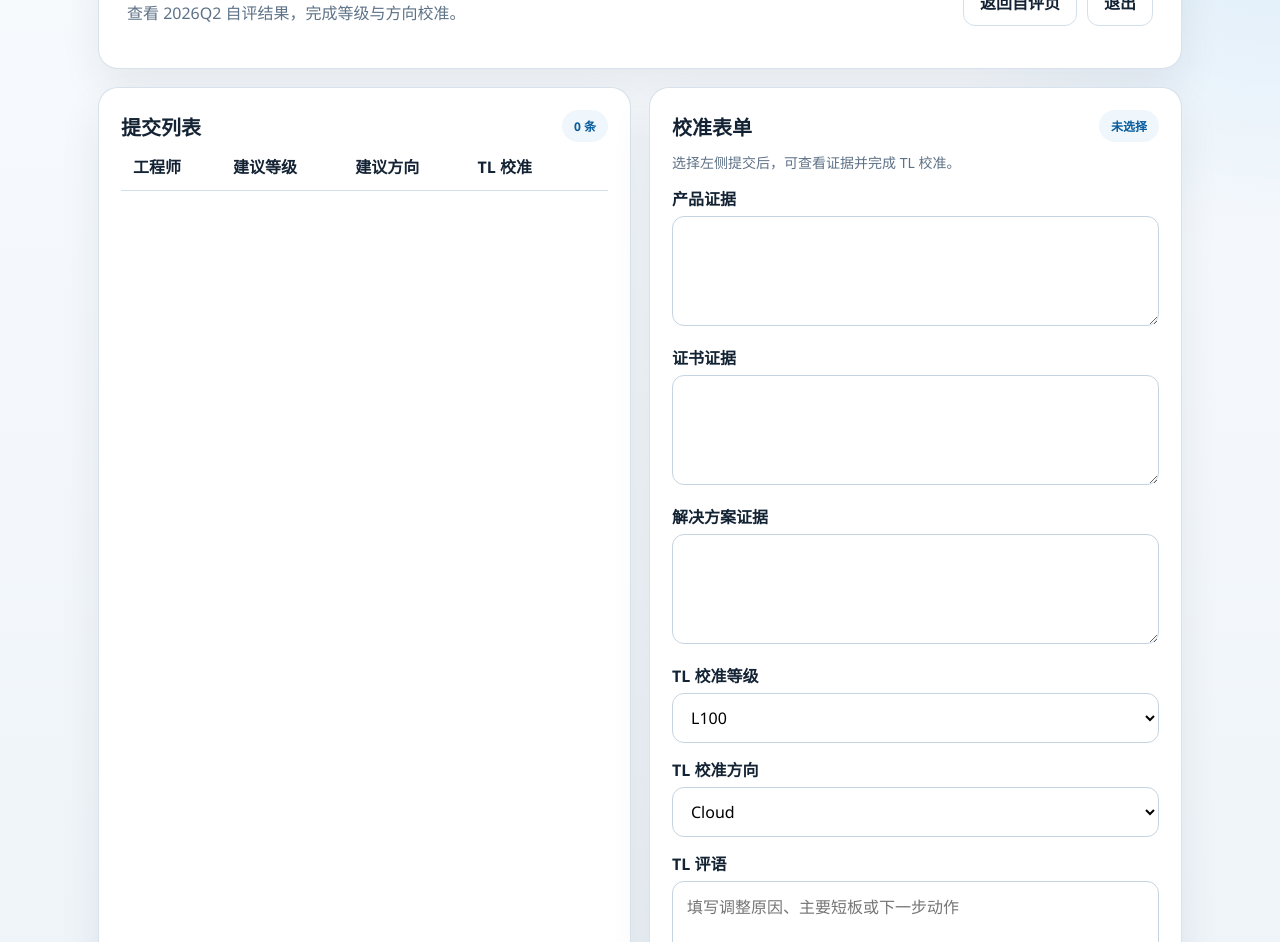
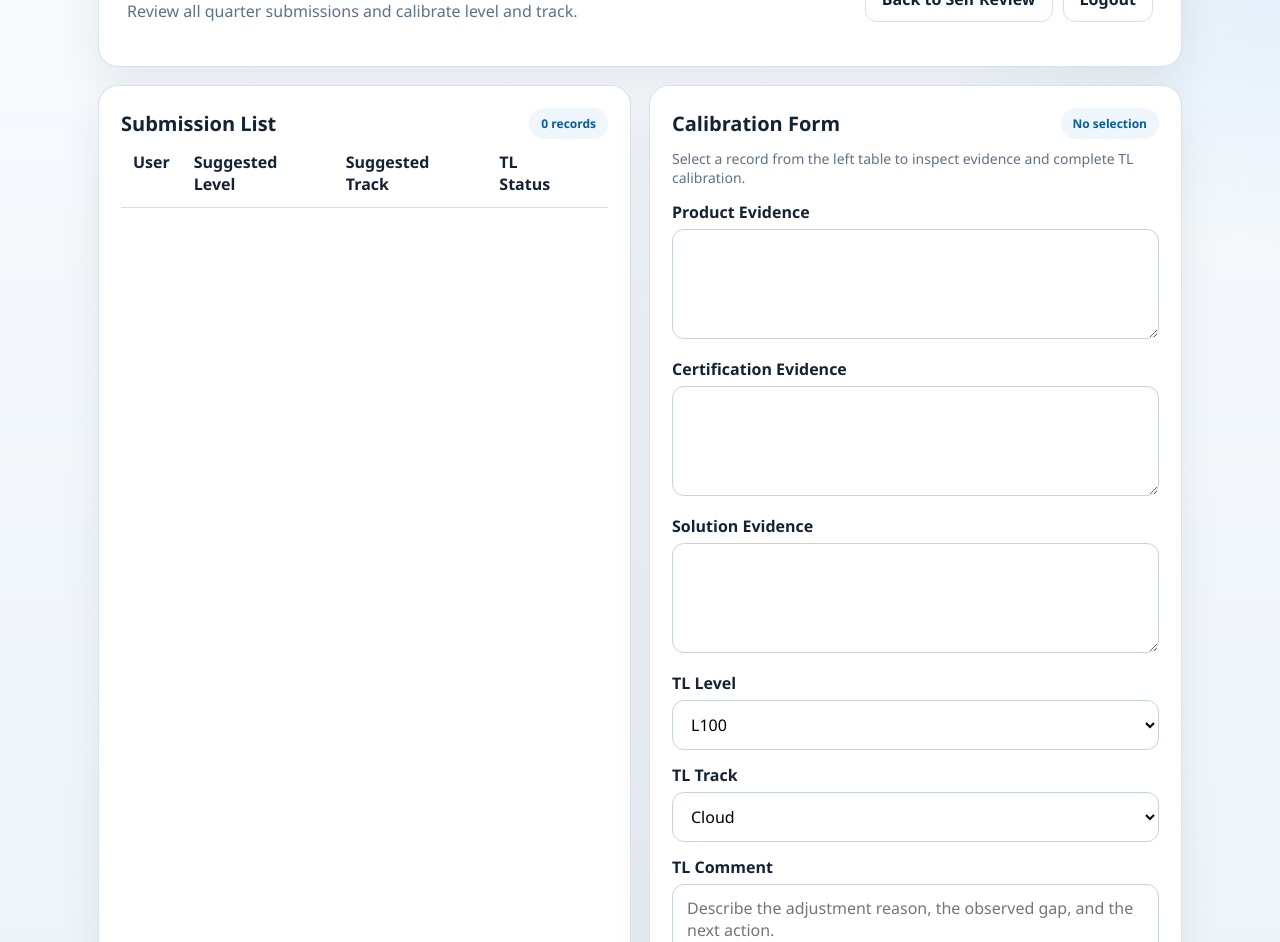
Before and after one commit to harold888888/bcccoetechengineerass, a plain HTML site: page app/admin.html in a window 1280 px wide. Shown: the part 149-1091 px from the top of the page. Drawn offline with Linux system fonts and the light colour scheme; no server answers.

Commit message:
fix: replace garbled UI text with ASCII copy

```diff
--- a/app/admin.html
+++ b/app/admin.html
@@ -1,5 +1,14 @@
 <!doctype html>
 <html lang="zh-CN">
+<head>
+  <meta charset="UTF-8" />
+  <meta name="viewport" content="width=device-width, initial-scale=1.0" />
+  <title>TL Calibration Console</title>
+  <link rel="stylesheet" href="/styles.css" />
+</head>
+<body>
+  <!doctype html>
+  <html lang="en">
   <head>
     <meta charset="UTF-8" />
     <meta name="viewport" content="width=device-width, initial-scale=1.0" />
@@ -12,16 +21,16 @@
         <div>
           <span class="eyebrow">BlueCloud Atlas</span>
           <h1>TL Calibration Console</h1>
-        <p class="sub">查看 2026Q2 自评结果，完成等级与方向校准。</p>
+          <p class="sub">Review all quarter submissions and calibrate level and track.</p>
         </div>
         <div class="hero-actions">
           <div class="user-chip">
-          <span id="adminName">载入中...</span>
+            <span id="adminName">Loading...</span>
             <span class="muted">TL Admin</span>
           </div>
           <div class="nav-links">
-          <a class="ghost" href="/">返回自评页</a>
-          <a class="ghost" href="/.auth/logout">退出</a>
+            <a class="ghost" href="/">Back to Self Review</a>
+            <a class="ghost" href="/.auth/logout">Logout</a>
           </div>
         </div>
       </header>
@@ -29,16 +38,17 @@
       <section class="grid two-col">
         <section class="card table-card">
           <div class="card-title-row">
-          <h2>提交列表</h2>
-          <span class="weight" id="recordCount">0 条</span>
+            <h2>Submission List</h2>
+            <span class="weight" id="recordCount">0 records</span>
           </div>
-        <table>
+
+          <table class="data-table">
             <thead>
               <tr>
-              <th>工程师</th>
-              <th>建议等级</th>
-              <th>建议方向</th>
-              <th>TL 校准</th>
+                <th>User</th>
+                <th>Suggested Level</th>
+                <th>Suggested Track</th>
+                <th>TL Status</th>
                 <th></th>
               </tr>
             </thead>
@@ -48,29 +58,29 @@
 
         <section class="card">
           <div class="card-title-row">
-          <h2>校准表单</h2>
-          <span class="weight" id="selectedUser">未选择</span>
+            <h2>Calibration Form</h2>
+            <span class="weight" id="selectedUser">No selection</span>
           </div>
 
-        <p class="hint" id="selectedSummary">选择左侧提交后，可查看证据并完成 TL 校准。</p>
+          <p class="hint" id="selectedSummary">Select a record from the left table to inspect evidence and complete TL calibration.</p>
 
-        <label>产品证据</label>
+          <label>Product Evidence</label>
           <textarea id="reviewProductEvidence" readonly></textarea>
 
-        <label>证书证据</label>
+          <label>Certification Evidence</label>
           <textarea id="reviewCertEvidence" readonly></textarea>
 
-        <label>解决方案证据</label>
+          <label>Solution Evidence</label>
           <textarea id="reviewSolutionEvidence" readonly></textarea>
 
-        <label>TL 校准等级</label>
+          <label>TL Level</label>
           <select id="calibratedLevel">
             <option>L100</option>
             <option>L200</option>
             <option>L300</option>
           </select>
 
-        <label>TL 校准方向</label>
+          <label>TL Track</label>
           <select id="calibratedTrack">
             <option>Cloud</option>
             <option>AI</option>
@@ -78,11 +88,11 @@
             <option>MW</option>
           </select>
 
-        <label>TL 评语</label>
-        <textarea id="calibratedComment" placeholder="填写调整原因、主要短板或下一步动作"></textarea>
+          <label>TL Comment</label>
+          <textarea id="calibratedComment" placeholder="Describe the adjustment reason, the observed gap, and the next action."></textarea>
 
           <div class="action-row">
-          <button id="saveCalibration">保存校准</button>
+            <button id="saveCalibrationBtn">Save Calibration</button>
           </div>
           <p id="adminMessage" class="message"></p>
         </section>
```
Lines whose indentation alone changed are shown as unchanged.
